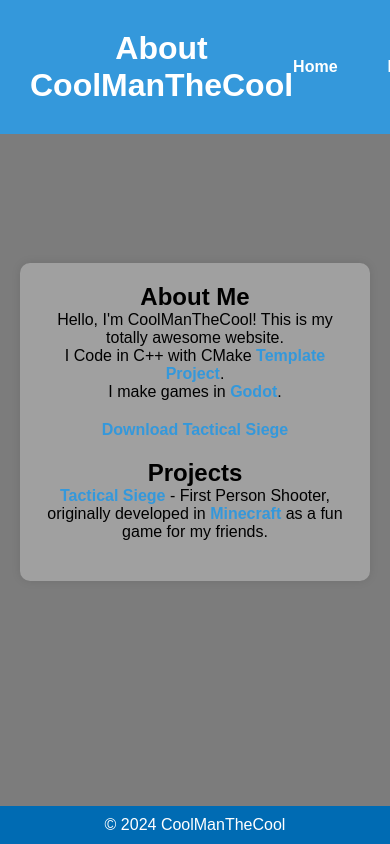
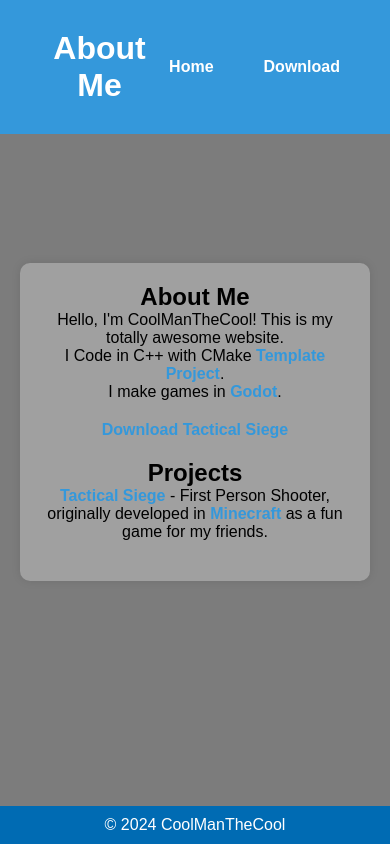
Before and after one commit to CoolManTheCool/CoolManTheCool.github.io, a plain HTML site: page index.html in a window 390 px wide. Drawn offline with Linux system fonts and the light colour scheme.

Commit message:
mobile looks better

```diff
--- a/index.html
+++ b/index.html
@@ -9,7 +9,7 @@
 <body>
     <div class="fade-header">
             <div class="header-content">
-                <h1>About CoolManTheCool</h1>
+                <h1>About Me</h1>
                 <nav>
                     <a href="">Home</a>
                     <a href="Tactical Siege/Downloads.html">Download</a>
```
